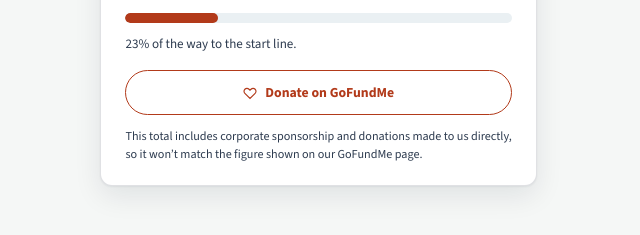
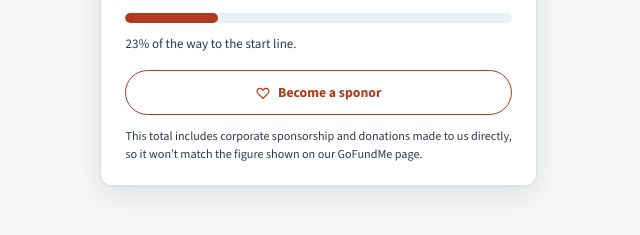
Before and after one commit to Will12Stevo/project-persist, a plain HTML site: page index.html in a window 1280 px wide. Shown: the part 7476-7711 px from the top of the page, 633-1273 px from the left. Drawn offline with nearby package versions, Linux system fonts and the light colour scheme; no server answers; a script that the page names is missing.

```diff
--- a/index.html
+++ b/index.html
@@ -863,9 +863,9 @@
           <div class="fund-meter-amount"><span id="fund-raised" style="all:unset">&pound;15,280</span><span id="fund-goal">of &pound;64,000 goal</span></div>
           <div class="fund-meter-track"><div class="fund-meter-fill" id="fund-fill" style="width:24%"></div></div>
           <div class="fund-meter-note" id="fund-note">23% of the way to the start line.</div>
-          <a class="fund-meter-link" href="https://www.gofundme.com/f/persistence-atlantic-row-2028" target="_blank" rel="noopener">
+          <a class="fund-meter-link" href="#sponsor" target="_blank" rel="noopener">
             <svg viewBox="0 0 24 24" fill="none" stroke="currentColor" stroke-width="2" aria-hidden="true"><path d="M20.8 5.6a5 5 0 0 0-7.1 0L12 7.3l-1.7-1.7a5 5 0 1 0-7.1 7.1L12 21.4l8.8-8.7a5 5 0 0 0 0-7.1z"/></svg>
-            Donate on GoFundMe
+            Become a sponor
           </a>
           <p class="fund-meter-print">This total includes corporate sponsorship and donations made to us directly, so it won&rsquo;t match the figure shown on our GoFundMe page.</p>
         </div>
```
